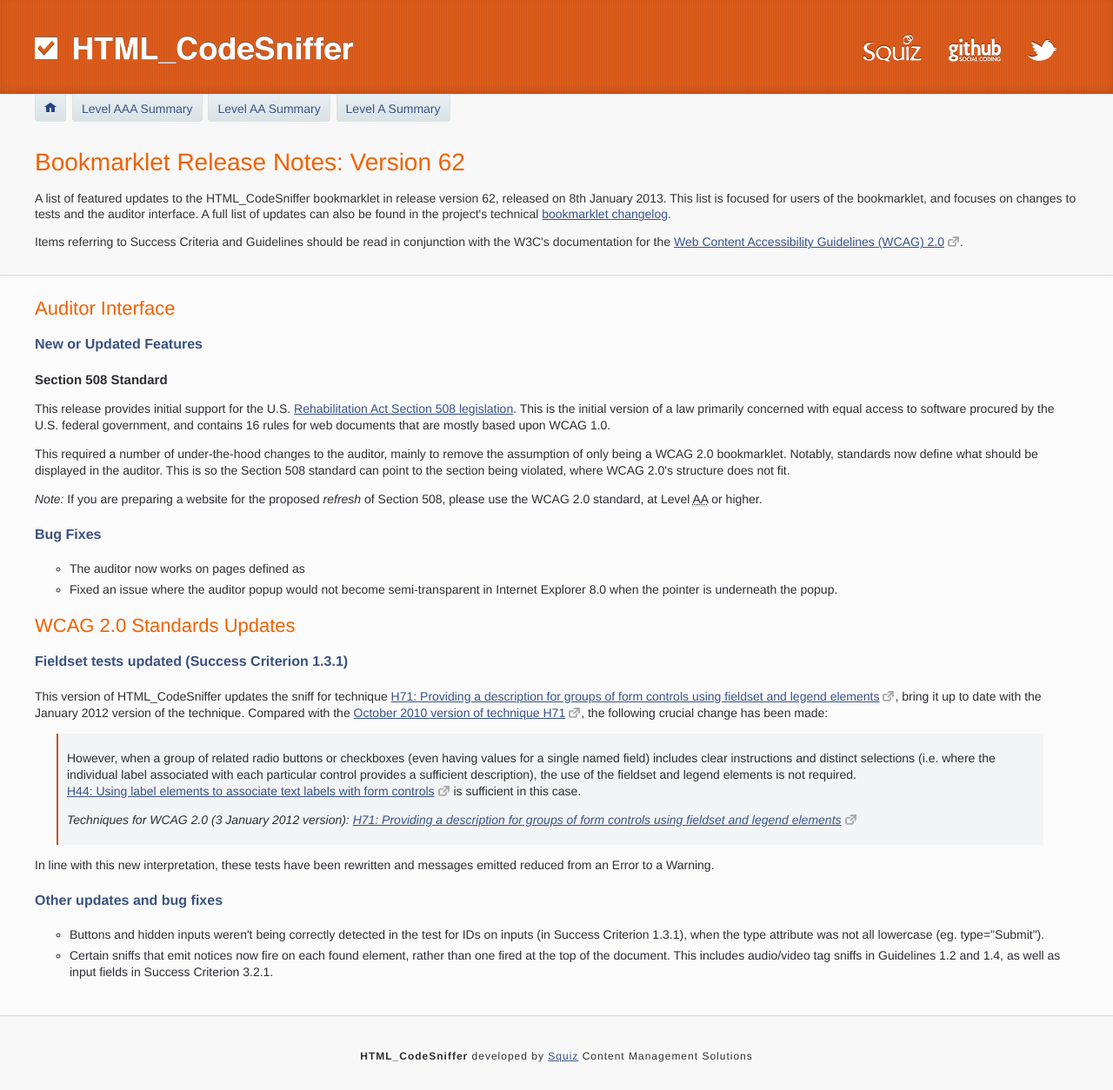
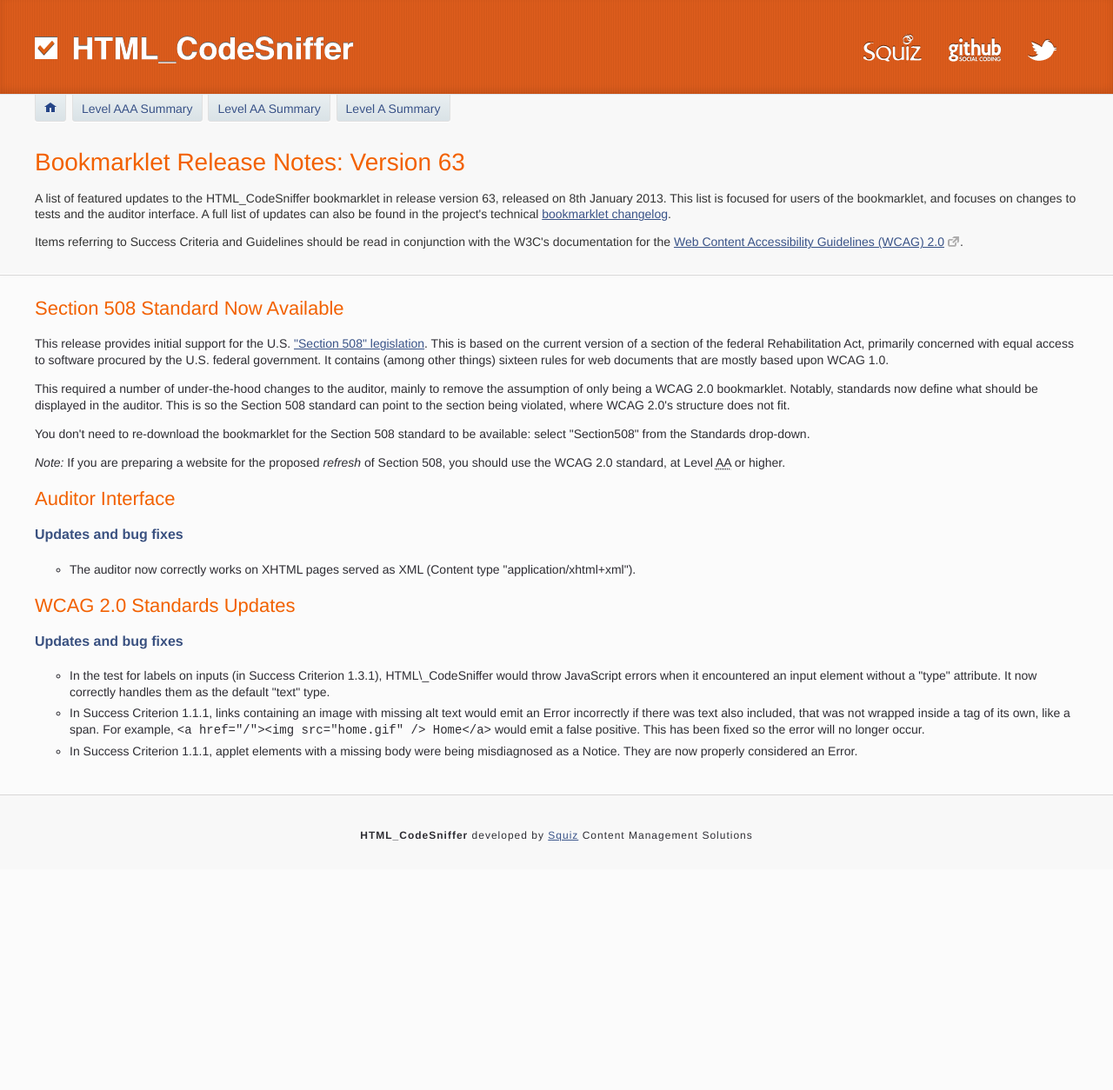
Before and after one commit to squizlabs/HTML_CodeSniffer, a Jekyll site: the page Patches/63.html, which Jekyll copies as it is, in a window 1280 px wide. Shown: the whole page at 87% size. Built offline with Jekyll 4.4.1, drawn with Linux system fonts in a browser that asks for light colours; after the commit the page ends 1000 px from its top, so only the background shows below that.

Commit message:
Finished the patch release notes, but someone entered a pull 62, so renaming to 63.

```diff
--- a/CHANGELOG.markdown
+++ b/CHANGELOG.markdown
@@ -9,7 +9,7 @@ WCAG 2.0 Success Criterion (or Criteria), and should be read in conjunction with
 W3C's documentation for the [Web Content Accessibility Guidelines (WCAG) 2.0](http://www.w3.org/TR/WCAG20).
 Changes in other standards will be referenced by their standard name.
 
-## Release 62 (8 Jan 2013)
+## Release 63 (8 Jan 2013)
 
 - **Auditor:** Significant updates to allow Section 508 standards to fit within the
   auditor interface. This includes removing WCAG 2.0-related assumptions about what
--- a/Patches/62.html
+++ b/Patches/63.html
@@ -4,7 +4,7 @@
 
 <head>
 
-<title>Bookmarklet Release Notes: Version 62 - HTML_CodeSniffer</title>
+<title>Bookmarklet Release Notes: Version 63 - HTML_CodeSniffer</title>
 
 <meta http-equiv="Content-Type" content="text/html; charset=utf-8">
 
@@ -64,9 +64,9 @@
 
         <div class="max-width">
 
-            <h2>Bookmarklet Release Notes: Version 62</h2>
+            <h2>Bookmarklet Release Notes: Version 63</h2>
 
-            <p>A list of featured updates to the HTML_CodeSniffer bookmarklet in release version 62, released on 8th January 2013. This list is focused for users of the
+            <p>A list of featured updates to the HTML_CodeSniffer bookmarklet in release version 63, released on 8th January 2013. This list is focused for users of the
             bookmarklet, and focuses on changes to tests and the auditor interface. A full list of updates can also be found in the project's technical
             <a href="https://github.com/squizlabs/HTML_CodeSniffer/blob/gh-pages/CHANGELOG.markdown">bookmarklet changelog</a>.</p>
 
@@ -84,50 +84,40 @@
 
         <div class="max-width">
 
-        <h3 id="auditor">Auditor Interface</h3>
+        <h3 id="standards">Section 508 Standard Now Available</h3>
 
-        <h4>New or Updated Features</h4>
-
-        <h5>Section 508 Standard</h5>
-
-        <p>This release provides initial support for the U.S. <a href="www.section508.gov/index.cfm?fuseAction=stdsdoc">Rehabilitation Act Section 508 legislation</a>.
-        This is the initial version of a law primarily concerned with equal access to software procured by the U.S. federal government, and contains
-        16 rules for web documents that are mostly based upon WCAG 1.0.</p>
+        <p>This release provides initial support for the U.S. <a href="www.section508.gov/index.cfm?fuseAction=stdsdoc">"Section 508" legislation</a>.
+        This is based on the current version of a section of the federal Rehabilitation Act, primarily concerned with equal access to software procured
+        by the U.S. federal government. It contains (among other things) sixteen rules for web documents that are mostly based upon WCAG 1.0.</p>
 
         <p>This required a number of under-the-hood changes to the auditor, mainly to remove the assumption of only being a WCAG 2.0 bookmarklet.
         Notably, standards now define what should be displayed in the auditor. This is so the Section 508 standard can point to the section being violated,
         where WCAG 2.0's structure does not fit.</p>
 
-        <p><em>Note:</em> If you are preparing a website for the proposed <em>refresh</em> of Section 508, please use the WCAG 2.0 standard, at
+        <p>You don't need to re-download the bookmarklet for the Section 508 standard to be available: select "Section508" from the Standards drop-down.</p>
+
+        <p><em>Note:</em> If you are preparing a website for the proposed <em>refresh</em> of Section 508, you should use the WCAG 2.0 standard, at
         Level <abbr title="Double-A">AA</abbr> or higher.</p>
 
-        <h4>Bug Fixes</h4>
+        <h3 id="auditor">Auditor Interface</h3>
+
+        <h4>Updates and bug fixes</h4>
 
         <ul>
-            <li>The auditor now works on pages defined as </li>
-            <li>Fixed an issue where the auditor popup would not become semi-transparent in Internet Explorer 8.0 when the pointer is underneath the popup.</li>
+            <li>The auditor now correctly works on XHTML pages served as XML (Content type "application/xhtml+xml"). </li>
         </ul>
 
         <h3 id="standards">WCAG 2.0 Standards Updates</h3>
 
-        <h4>Fieldset tests updated (Success Criterion 1.3.1)</h4>
-
-        <p>This version of HTML_CodeSniffer updates the sniff for technique <a href="http://www.w3.org/TR/2012/NOTE-WCAG20-TECHS-20120103/H71">H71: Providing a description for groups of form controls using fieldset and legend elements</a>,
-        bring it up to date with the January 2012 version of the technique. Compared with the <a href="http://www.w3.org/TR/2012/NOTE-WCAG20-TECHS-20101014/H71">October 2010 version of technique H71</a>, the following crucial change has been made:</p>
-
-        <blockquote><p>However, when a group of related radio buttons or checkboxes (even having values for a single named field) includes clear instructions
-        and distinct selections (i.e. where the individual label associated with each particular control provides a sufficient description), the use of the
-        fieldset and legend elements is not required. <a href="http://www.w3.org/TR/2012/NOTE-WCAG20-TECHS-20120103/H44">H44: Using label elements to associate text labels with form controls</a> is sufficient in this case.</p>
-        <p><cite>Techniques for WCAG 2.0 (3 January 2012 version): <a href="http://www.w3.org/TR/2012/NOTE-WCAG20-TECHS-20120103/H71">H71: Providing a description for groups of form controls using fieldset and legend elements</a></cite></p>
-        </blockquote>
-
-        <p>In line with this new interpretation, these tests have been rewritten and messages emitted reduced from an Error to a Warning.</p>
-
-        <h4>Other updates and bug fixes</h4>
+        <h4>Updates and bug fixes</h4>
 
         <ul>
-            <li>Buttons and hidden inputs weren't being correctly detected in the test for IDs on inputs (in Success Criterion 1.3.1), when the type attribute was not all lowercase (eg. type="Submit").</li>
-            <li>Certain sniffs that emit notices now fire on each found element, rather than one fired at the top of the document. This includes audio/video tag sniffs in Guidelines 1.2 and 1.4, as well as input fields in Success Criterion 3.2.1.</li>
+            <li>In the test for labels on inputs (in Success Criterion 1.3.1), HTML\_CodeSniffer would throw JavaScript errors when it encountered an input
+            element without a "type" attribute. It now correctly handles them as the default "text" type.</li>
+            <li>In Success Criterion 1.1.1, links containing an image with missing alt text would emit an Error incorrectly if there was text also included, that was not wrapped inside a tag of its own, like a span.
+            For example, <code>&lt;a href="/"&gt;&lt;img src="home.gif" /&gt; Home&lt;/a&gt;</code> would emit a false positive. This has been fixed so the error
+            will no longer occur.</li>
+            <li>In Success Criterion 1.1.1, applet elements with a missing body were being misdiagnosed as a Notice. They are now properly considered an Error.</li>
         </ul>
 
         </div> <!-- end max-width -->
```
